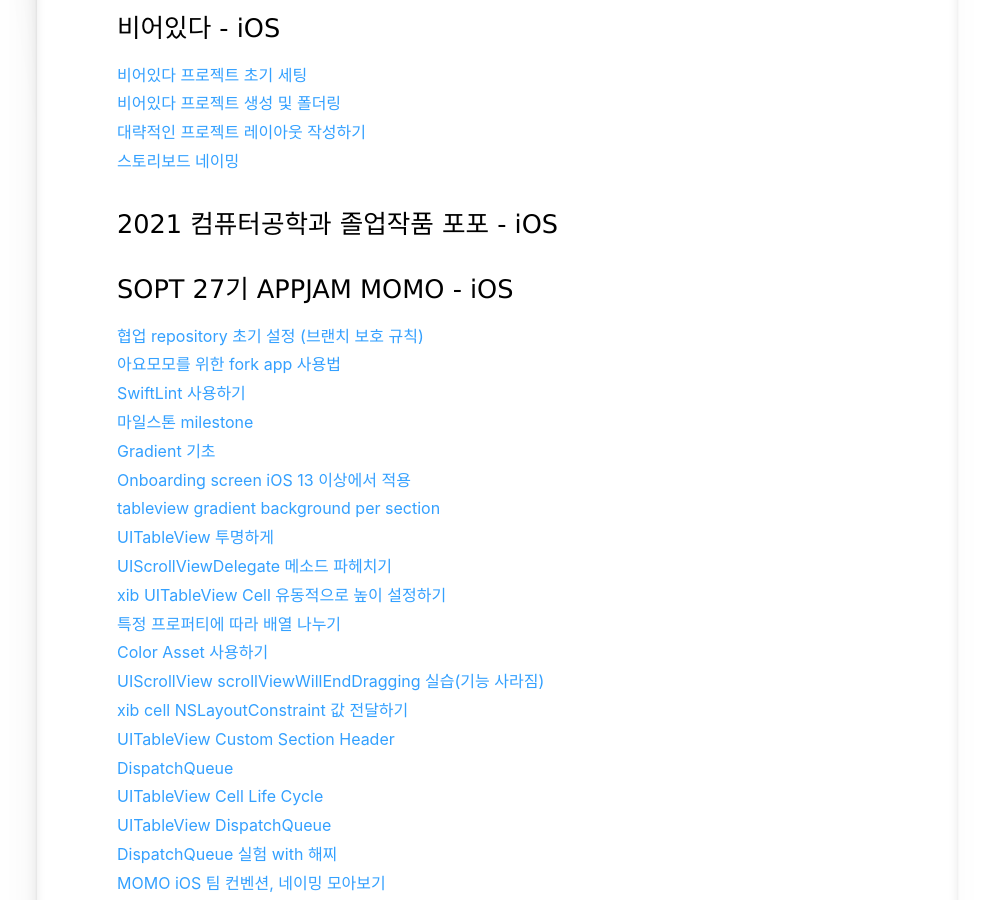
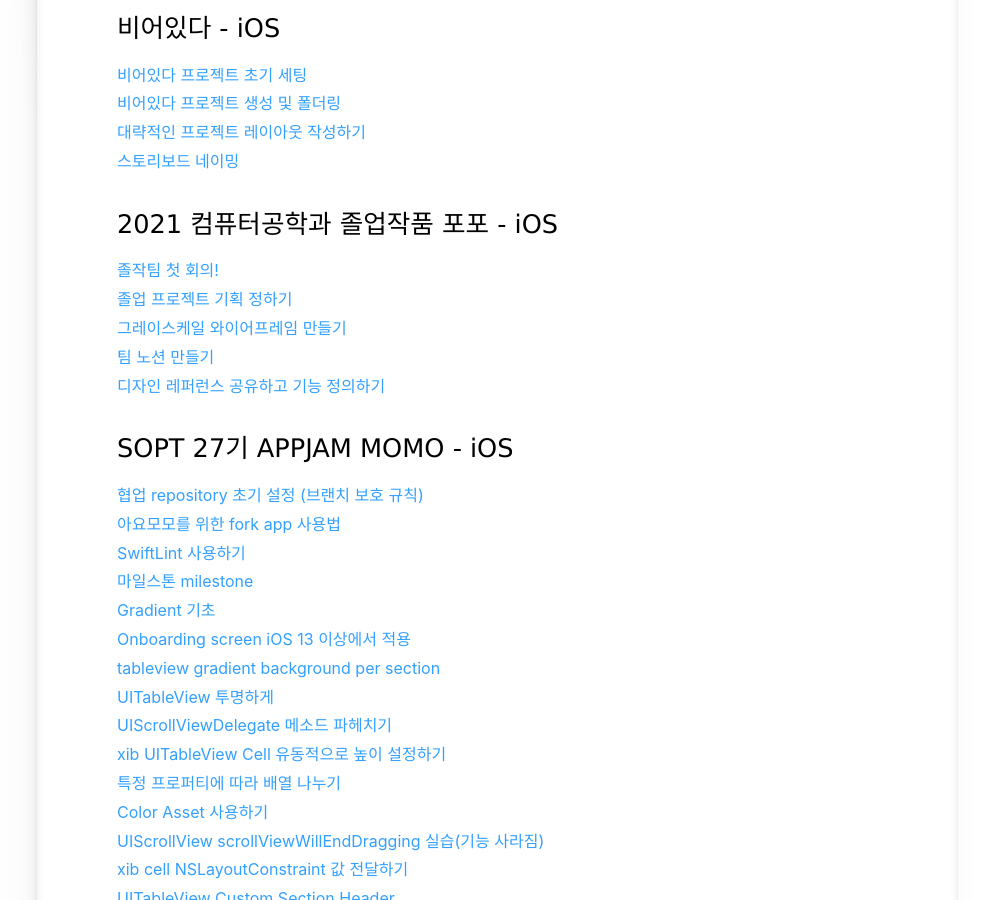
Before and after one commit to jeongchoyi/jeongchoyi.github.io, a Jekyll site: the page built from devpost/index.html, in a window 1280 px wide and 900 px high, scrolled down 787 px. Shown: the whole window, without its empty margins (143-1132 px from the left). Built offline with Jekyll 4.4.1, drawn with Linux system fonts in a browser that asks for light colours; some web fonts are replaced.

Commit message:
add links

```diff
--- a/devpost/index.html
+++ b/devpost/index.html
@@ -26,7 +26,11 @@
 <a href="https://iamcho2.github.io/2021/03/19/storyboard-naming">스토리보드 네이밍</a><br>
 
 <h3>2021 컴퓨터공학과 졸업작품 포포 - iOS</h3>
-
+<a href="https://iamcho2.github.io/2021/02/03/senier-project-first-meeting">졸작팀 첫 회의!</a><br>
+<a href="https://iamcho2.github.io/2021/02/15/senier-project-fixing-subject">졸업 프로젝트 기획 정하기</a><br>
+<a href="https://iamcho2.github.io/2021/02/22/senier-project-grayscale-wireframe">그레이스케일 와이어프레임 만들기</a><br>
+<a href="https://iamcho2.github.io/2021/03/02/team-notion">팀 노션 만들기</a><br>
+<a href="https://iamcho2.github.io/2021/02/22/senier-project-grayscale-wireframe">디자인 레퍼런스 공유하고 기능 정의하기</a><br>
 
 <h3>SOPT 27기 APPJAM MOMO - iOS</h3>
 <a href="https://iamcho2.github.io/2020/12/27/making-git-organization">협업 repository 초기 설정 (브랜치 보호 규칙)</a><br>
```
